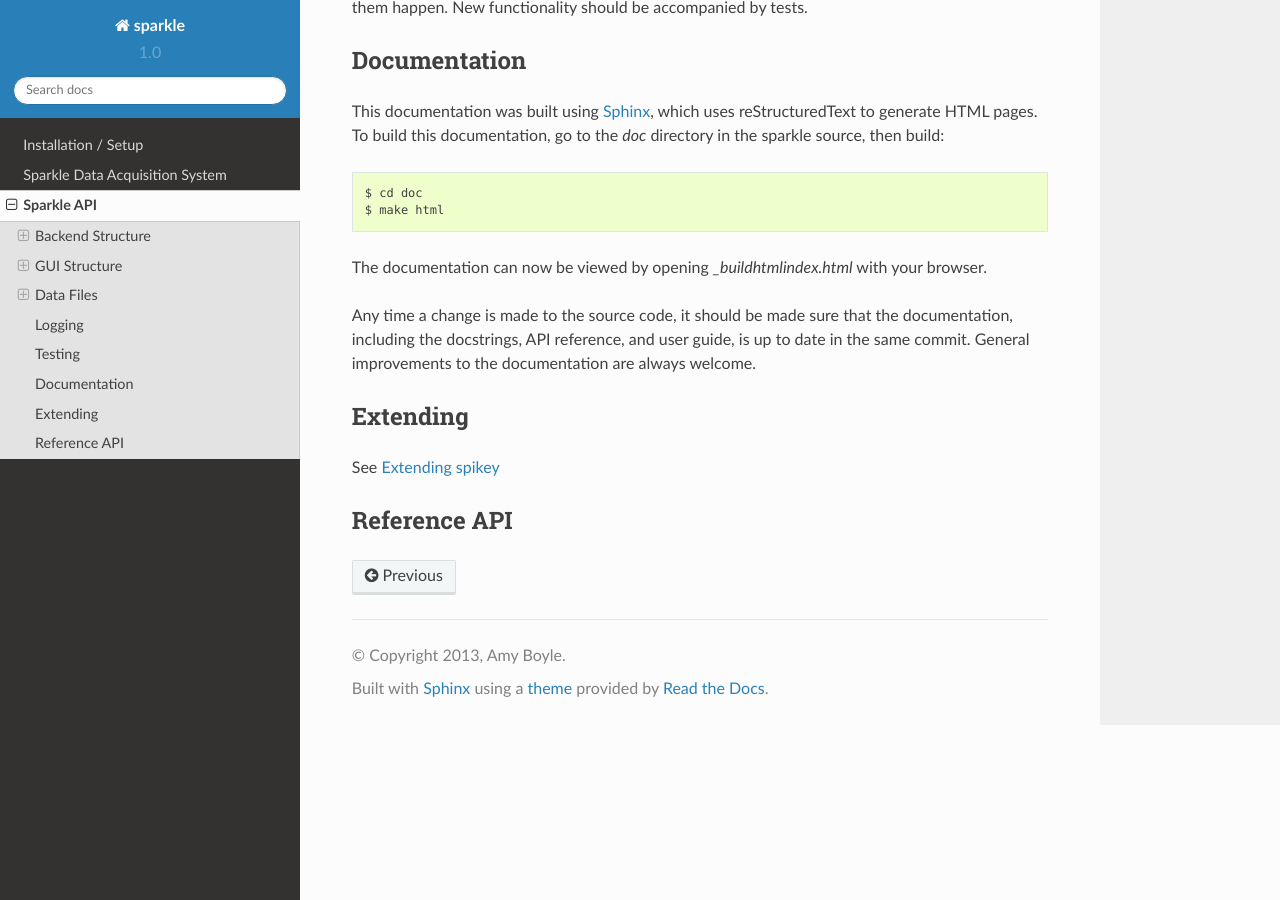
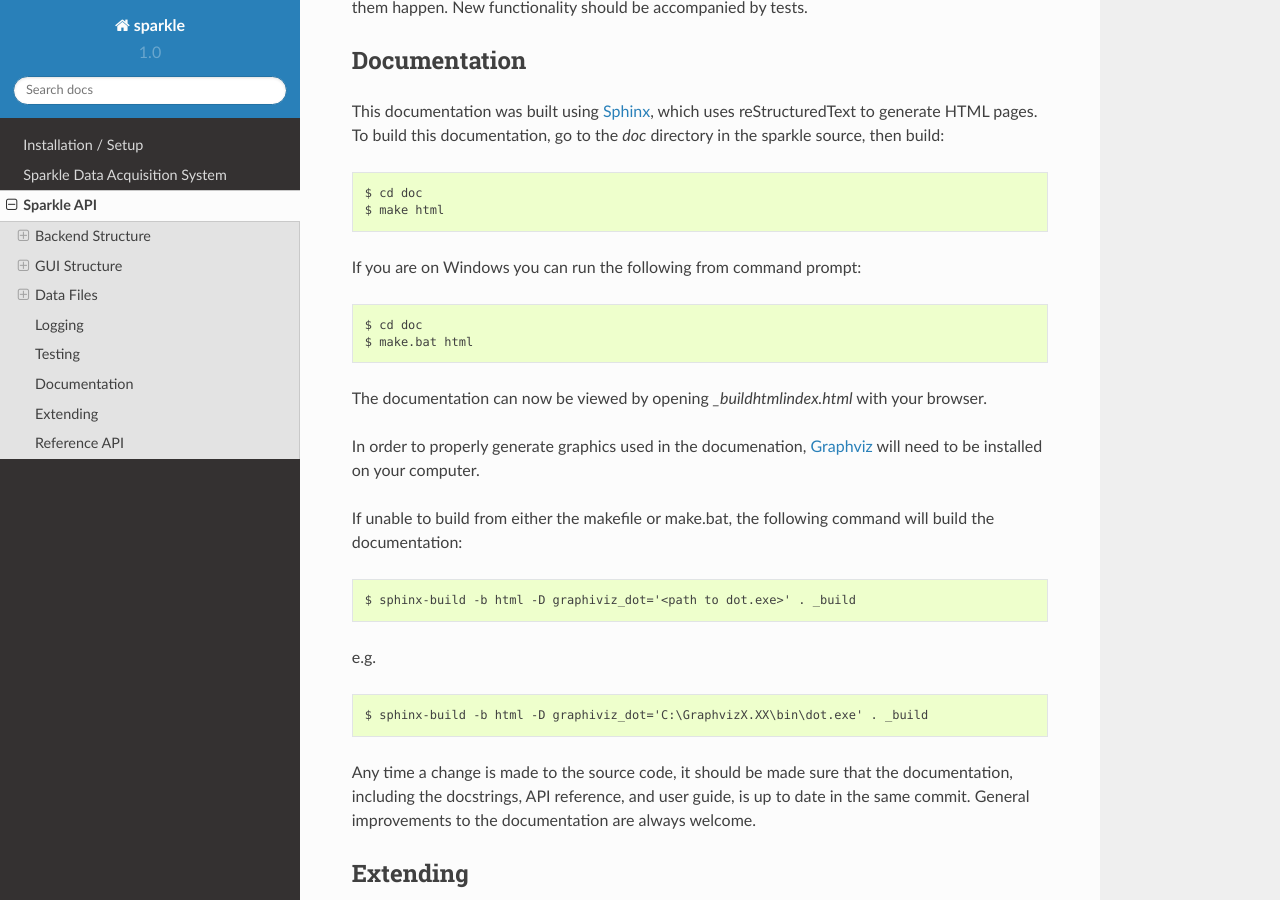
Before and after one commit to portfors-lab/sparkle, a Sphinx documentation site: the page built from doc/ref/api.rst, in a window 1280 px wide and 900 px high, scrolled down 7194 px. Built offline with Sphinx 7.4.7 and the Read the Docs theme 2.0.0, drawn with Linux system fonts in a browser that asks for light colours; pages that are not in the unit, such as notebooks, are missing from menus.

Commit message:
Added doc build commands for windows using make.bat and sphinx build

```diff
--- a/doc/ref/api.rst
+++ b/doc/ref/api.rst
@@ -175,11 +175,27 @@
     $ cd doc
     $ make html
 
+If you are on Windows you can run the following from command prompt::
+
+    $ cd doc
+    $ make.bat html
+
 The documentation can now be viewed by opening `_build\html\index.html` with your browser.
+
+In order to properly generate graphics used in the documenation, Graphviz_ will need to be installed on your computer.
+
+If unable to build from either the makefile or make.bat, the following command will build the documentation::
+
+    $ sphinx-build -b html -D graphiviz_dot='<path to dot.exe>' . _build
+
+e.g. ::
+
+    $ sphinx-build -b html -D graphiviz_dot='C:\GraphvizX.XX\bin\dot.exe' . _build
 
 Any time a change is made to the source code, it should be made sure that the documentation, including the docstrings, API reference, and user guide, is up to date in the same commit. General improvements to the documentation are always welcome.
 
 .. _Sphinx: http://sphinx-doc.org/index.html
+.. _Graphviz: http://graphviz.org
 
 Extending
 ---------
```
